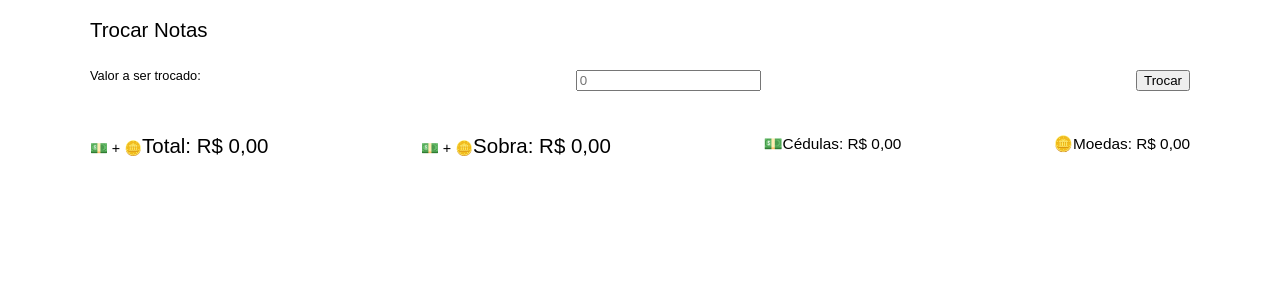
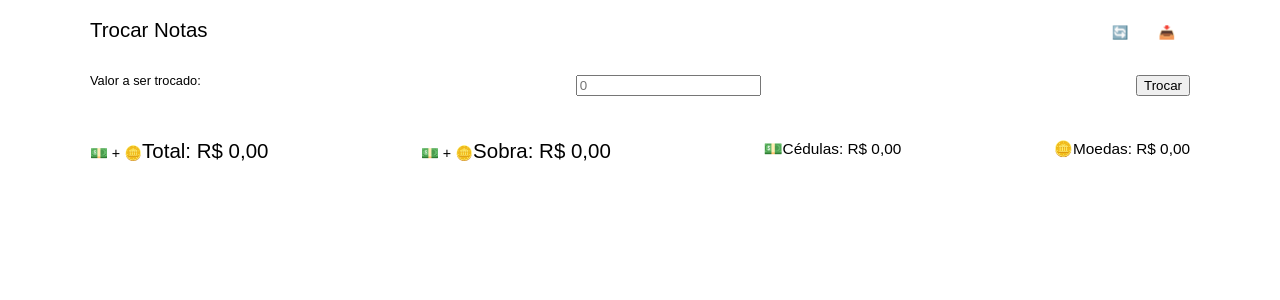
Before and after one commit to carloshatus/calculate-bills, a SvelteKit app: page /trocar-notas in a window 1280 px wide. Shown: the top 300 px of the page. Built offline with nearby package versions, Linux system fonts and the light colour scheme.

Commit message:
fix: adjust redirect

```diff
--- a/src/routes/+page.svelte
+++ b/src/routes/+page.svelte
@@ -1,6 +1,7 @@
 <script lang="ts">
 	import { browser } from '$app/environment';
 	import { goto } from '$app/navigation';
+	import { base } from '$app/paths';
 	import Storage from '$lib/services/storageService';
 	import { type Bill, BillTypes } from '$lib/types/bill';
 	import { parseToCurrency } from '$lib/utils/currency';
@@ -180,7 +181,7 @@
 				class="transparent noprint"
 				title="Trocar Notas"
 				on:click={() => {
-					goto('/trocar-notas');
+					goto(`${base}/trocar-notas`);
 				}}
 			>
 				<i>{'🔄'}</i>
--- a/src/routes/trocar-notas/+page.svelte
+++ b/src/routes/trocar-notas/+page.svelte
@@ -1,6 +1,7 @@
 <script lang="ts">
 	import { browser } from '$app/environment';
 	import { goto } from '$app/navigation';
+	import { base } from '$app/paths';
 	import Storage from '$lib/services/storageService';
 	import { type Bill, BillTypes } from '$lib/types/bill';
 	import { parseToCurrency } from '$lib/utils/currency';
@@ -84,9 +85,27 @@
 
 <div class="main-content">
 	<header class="container">
-		<a href="/">
-			<h1>Trocar Notas</h1>
-		</a>
+		<h1>Trocar Notas</h1>
+		<div class="container">
+			<button
+				class="transparent noprint"
+				title="Trocar Notas"
+				on:click={() => {
+					goto(base);
+				}}
+			>
+				<i>{'🔄'}</i>
+			</button>
+			<button
+				class="transparent noprint"
+				title="Imprimir"
+				on:click={() => {
+					window.print();
+				}}
+			>
+				<i>{'📥'}</i>
+			</button>
+		</div>
 	</header>
 
 	<div class="container">
@@ -99,7 +118,7 @@
 			on:change={() => storage.save('amountSaved', amount)}
 			on:keydown={(e) => enterAction(e)}
 		/>
-		<button on:click={exchange}>Trocar</button>
+		<button class="noprint" on:click={exchange}>Trocar</button>
 	</div>
 
 	{#if result.length > 0}
@@ -123,6 +142,9 @@
 		<h2><i>{'💵'}</i>Cédulas: {parseToCurrency(totalBills)}</h2>
 		<h2><i>{'🪙'}</i>Moedas: {parseToCurrency(totalCoins)}</h2>
 	</div>
+	<botton class="container">
+		<p class="onlyprint">{new Date().toLocaleString('pt-BR')}</p>
+	</botton>
 </div>
 
 <style>
@@ -233,4 +255,23 @@
 		max-width: 1200px;
 		margin: 0 auto;
 	}
+
+	@media print {
+		input {
+			border: none;
+		}
+		.noprint {
+			display: none;
+		}
+		.onlyprint {
+			visibility: visible;
+		}
+		.container {
+			break-after: always;
+			/* for firefox */
+			page-break-after: always;
+			/* for webkit */
+			-webkit-column-break-after: always;
+		}
+	}
 </style>
--- a/svelte.config.js
+++ b/svelte.config.js
@@ -17,7 +17,7 @@ const config = {
 			fallback: 'index.html'
 		}),
 		paths: {
-			base: dev ? '' : process.env.BASE_PATH
+			base: dev ? '/calculate-bills' : process.env.BASE_PATH
 		}
 	}
 };
```
